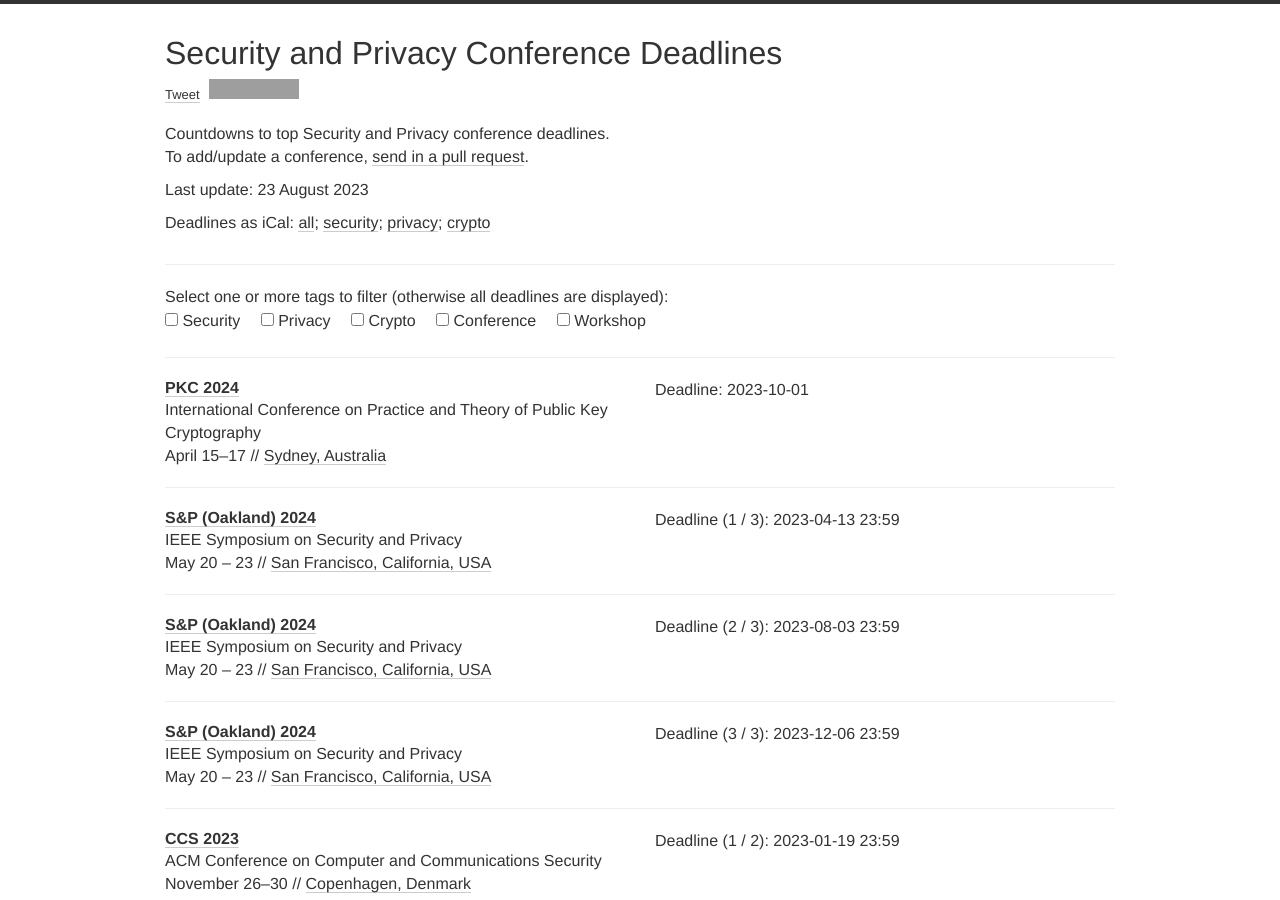
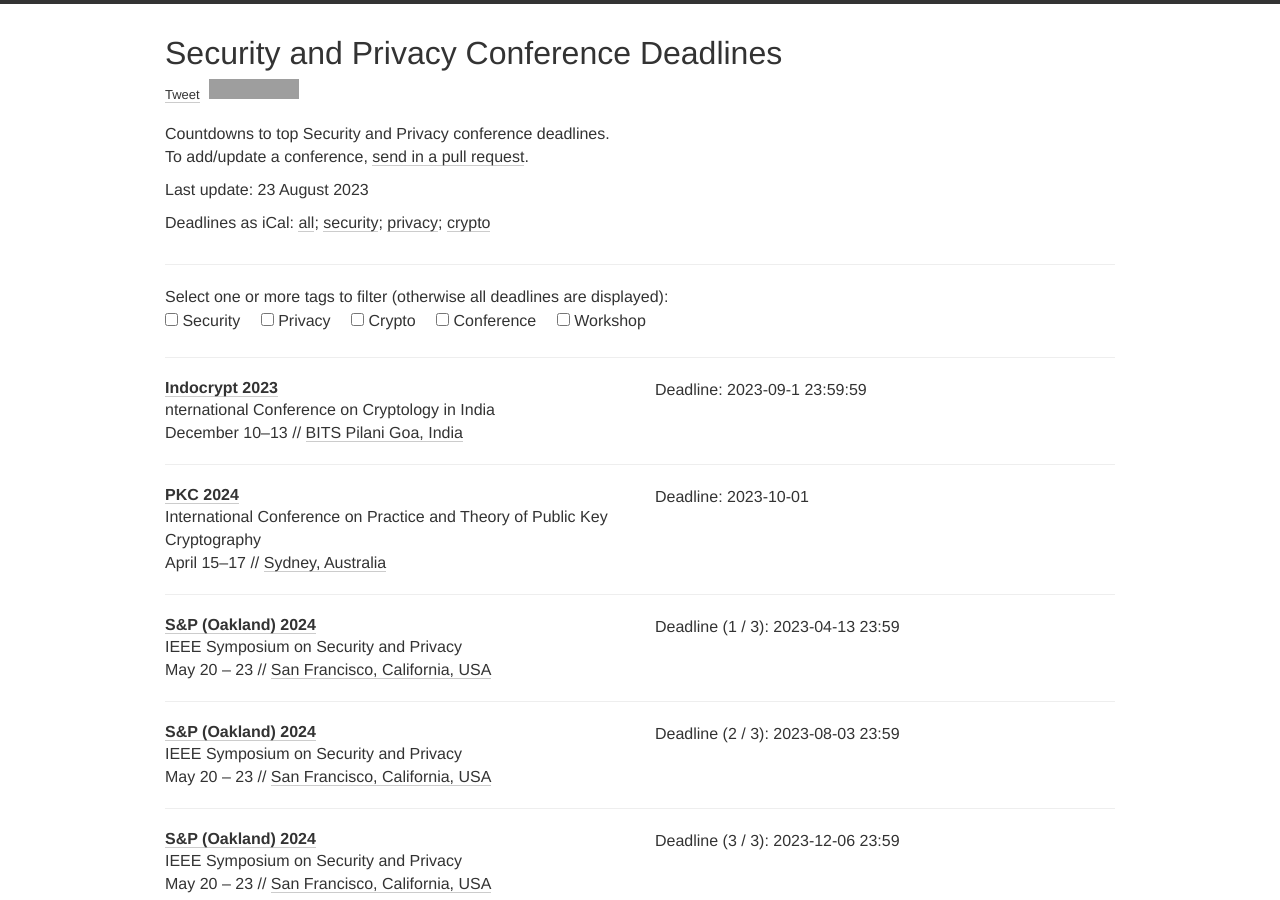
Before and after one commit to sec-deadlines/sec-deadlines.github.io, a Jekyll site: the page built from index.html, in a window 1280 px wide and 900 px high. Built offline with Jekyll 4.4.1, drawn with Linux system fonts in a browser that asks for light colours; nearby versions of some CDN libraries; comment, search, counter and statistics services are not loaded; grey boxes are pictures that could not be loaded.

Commit message:
Update conferences.yml

```diff
--- a/_data/conferences.yml
+++ b/_data/conferences.yml
@@ -1,6 +1,17 @@
 ---
 
 # Security and Privacy
+
+- name: Indocrypt
+  description: nternational Conference on Cryptology in India
+  year: 2023
+  link: https://crsind.in/indocrypt2023/
+  deadline: ["2023-09-1 23:59:59"]
+  timezone: UTC-12
+  date: December 10-13
+  place: BITS Pilani Goa, India
+  tags: [CRYPTO, CONF]
+
 
 - name: PKC
   description: International Conference on Practice and Theory of Public Key Cryptography
```
